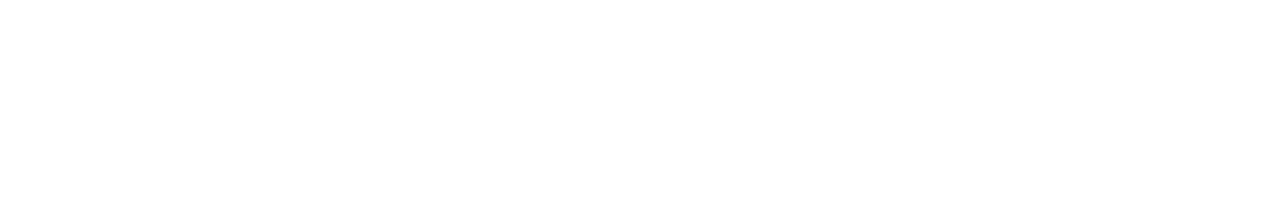
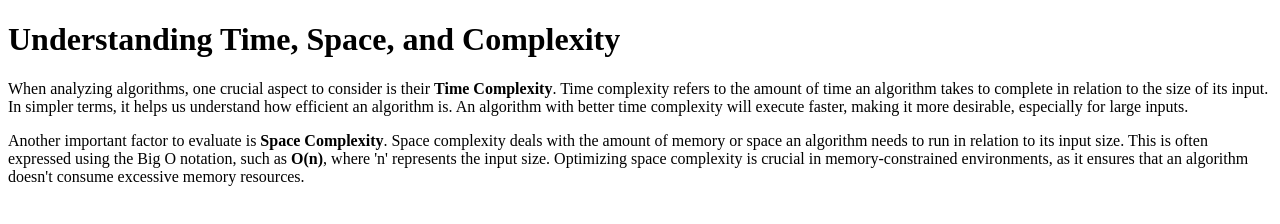
Before and after one commit to acciojob/time-and-space-complexity-lingalaabhi34, a website: page main.html in a window 1280 px wide. Drawn offline with Linux system fonts and the light colour scheme.

Commit message:
created a submission

```diff
--- a/main.html
+++ b/main.html
@@ -1,16 +1,26 @@
 <!DOCTYPE html>
-
 <html>
-
-<head>
-	<link rel="stylesheet" href="styles.css">
-</head>
-
-<body>
-	<!-- the entire body must be written by student -->
-    <script type="text/javascript" src="./script.js">
-</script>
-
-</body>
-
+  <head>
+    <title>Time and Space Complexity</title>
+  </head>
+  <body>
+    <h1>Understanding Time, Space, and Complexity</h1>
+    <p>
+      When analyzing algorithms, one crucial aspect to consider is their
+      <strong>Time Complexity</strong>. Time complexity refers to the amount of
+      time an algorithm takes to complete in relation to the size of its input.
+      In simpler terms, it helps us understand how efficient an algorithm is. An
+      algorithm with better time complexity will execute faster, making it more
+      desirable, especially for large inputs.
+    </p>
+    <p>
+      Another important factor to evaluate is <strong>Space Complexity</strong>.
+      Space complexity deals with the amount of memory or space an algorithm
+      needs to run in relation to its input size. This is often expressed using
+      the Big O notation, such as <strong>O(n)</strong>, where 'n' represents
+      the input size. Optimizing space complexity is crucial in
+      memory-constrained environments, as it ensures that an algorithm doesn't
+      consume excessive memory resources.
+    </p>
+  </body>
 </html>
```
